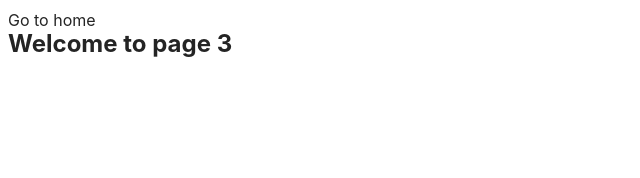
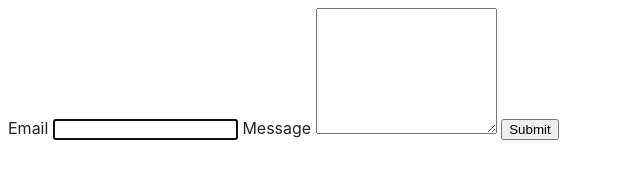
Before and after one commit to Alexandra100layrenko/goit-js-hw-09, a website built with Vite: page src/2-from.html in a window 1280 px wide. Shown: the whole page, without its empty margins (0-640 px from the left). Built offline with nearby package versions, Linux system fonts and the light colour scheme.

Commit message:
update all

```diff
--- a/src/2-from.html
+++ b/src/2-from.html
@@ -8,9 +8,17 @@
     <link rel="stylesheet" href="./css/styles.css" />
   </head>
   <body>
-    <section>
-      <a href="./index.html">Go to home</a>
-      <h1>Welcome to page 3</h1>
-    </section>
+    <form class="feedback-form" autocomplete="off">
+        <label>
+          Email
+          <input type="email" name="email" autofocus />
+        </label>
+        <label>
+          Message
+          <textarea name="message" rows="8"></textarea>
+        </label>
+        <button type="submit">Submit</button>
+    </form>
+    <script type="module" src="/src/js/2-from.js"></script>
   </body>
 </html>
--- a/src/js/2-from.js
+++ b/src/js/2-from.js
@@ -0,0 +1,35 @@
+document.addEventListener('DOMContentLoaded', () => {
+    const feedbackForm = document.querySelector('.feedback-form');
+    const feedbackFormStateKey = 'feedback-form-state';
+
+    function handleInput(event) {
+      const { name, value } = event.target;
+      const formData = JSON.parse(localStorage.getItem(feedbackFormStateKey)) || {};
+
+      formData[name] = value.trim();
+      localStorage.setItem(feedbackFormStateKey, JSON.stringify(formData));
+    }
+
+    function handleLoad() {
+      const formData = JSON.parse(localStorage.getItem(feedbackFormStateKey)) || {};
+      const emailInput = feedbackForm.elements.email;
+      const messageInput = feedbackForm.elements.message;
+
+      emailInput.value = formData.email || '';
+      messageInput.value = formData.message || '';
+    }
+
+    function handleSubmit(event) {
+      event.preventDefault();
+      const formData = JSON.parse(localStorage.getItem(feedbackFormStateKey)) || {};
+
+      console.log(formData);
+
+      localStorage.removeItem(feedbackFormStateKey);
+      event.target.reset();
+    }
+
+    feedbackForm.addEventListener('input', handleInput);
+    feedbackForm.addEventListener('submit', handleSubmit);
+    window.addEventListener('load', handleLoad);
+  });
```
Also changed, not shown: src/1-gallery.html (+5 -10 lines), src/js/1-gallery.js (+4 -4 lines).
